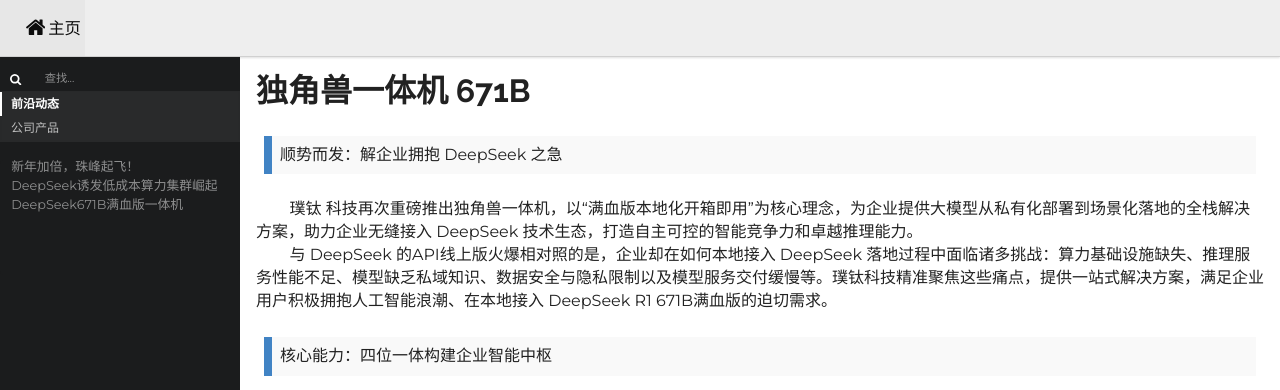
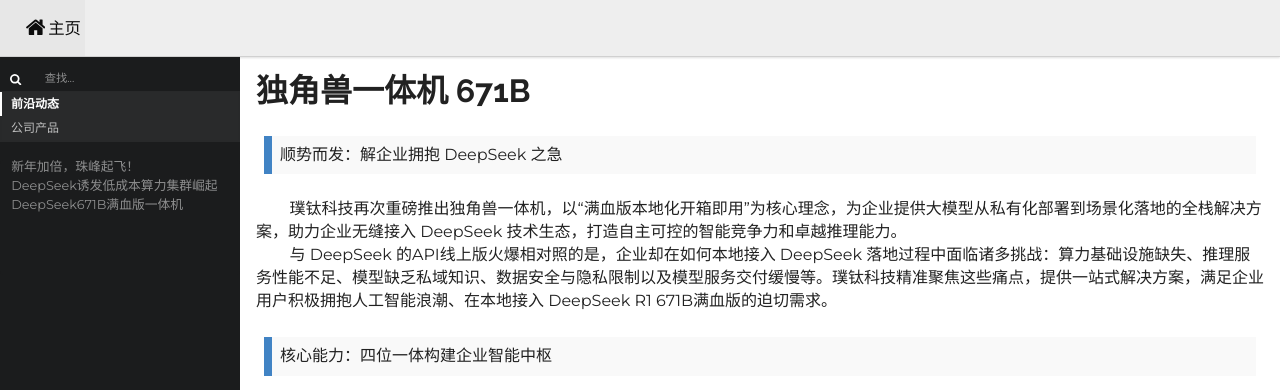
Before and after one commit to jiyif11/bodhiic, a Jekyll site: the page built from _Products/Unicor-all-in-on-machine.md, in a window 1280 px wide and 1309 px high. Shown: the top 390 px of the window. Built offline with Jekyll 4.4.1, drawn with Linux system fonts in a browser that asks for light colours; a script that is not in the unit is left out.

```diff
--- a/_Products/Unicor-all-in-on-machine.md
+++ b/_Products/Unicor-all-in-on-machine.md
@@ -9,7 +9,7 @@ order: 11
 
 > 顺势而发：解企业拥抱 DeepSeek 之急
 
-&nbsp;&nbsp;&nbsp;&nbsp;&nbsp;&nbsp;&nbsp;&nbsp;璞钛 科技再次重磅推出独角兽一体机，以“满血版本地化开箱即用”为核心理念，为企业提供大模型从私有化部署到场景化落地的全栈解决方案，助力企业无缝接入 DeepSeek 技术生态，打造自主可控的智能竞争力和卓越推理能力。<br>
+&nbsp;&nbsp;&nbsp;&nbsp;&nbsp;&nbsp;&nbsp;&nbsp;璞钛科技再次重磅推出独角兽一体机，以“满血版本地化开箱即用”为核心理念，为企业提供大模型从私有化部署到场景化落地的全栈解决方案，助力企业无缝接入 DeepSeek 技术生态，打造自主可控的智能竞争力和卓越推理能力。<br>
 &nbsp;&nbsp;&nbsp;&nbsp;&nbsp;&nbsp;&nbsp;&nbsp;与 DeepSeek 的API线上版火爆相对照的是，企业却在如何本地接入 DeepSeek 落地过程中面临诸多挑战：算力基础设施缺失、推理服务性能不足、模型缺乏私域知识、数据安全与隐私限制以及模型服务交付缓慢等。璞钛科技精准聚焦这些痛点，提供一站式解决方案，满足企业用户积极拥抱人工智能浪潮、在本地接入 DeepSeek R1 671B满血版的迫切需求。<br>
 
 > 核心能力：四位一体构建企业智能中枢
```
